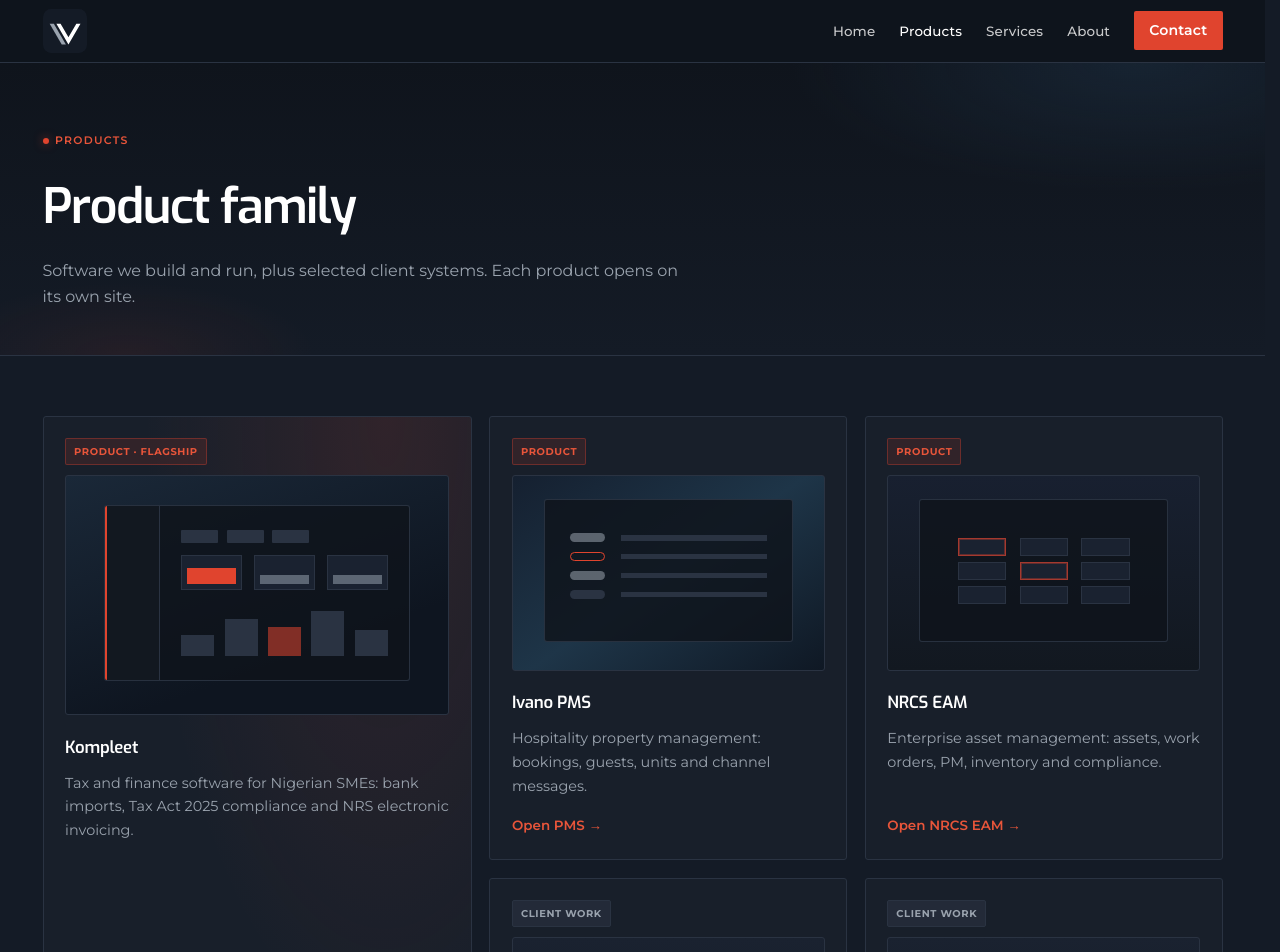
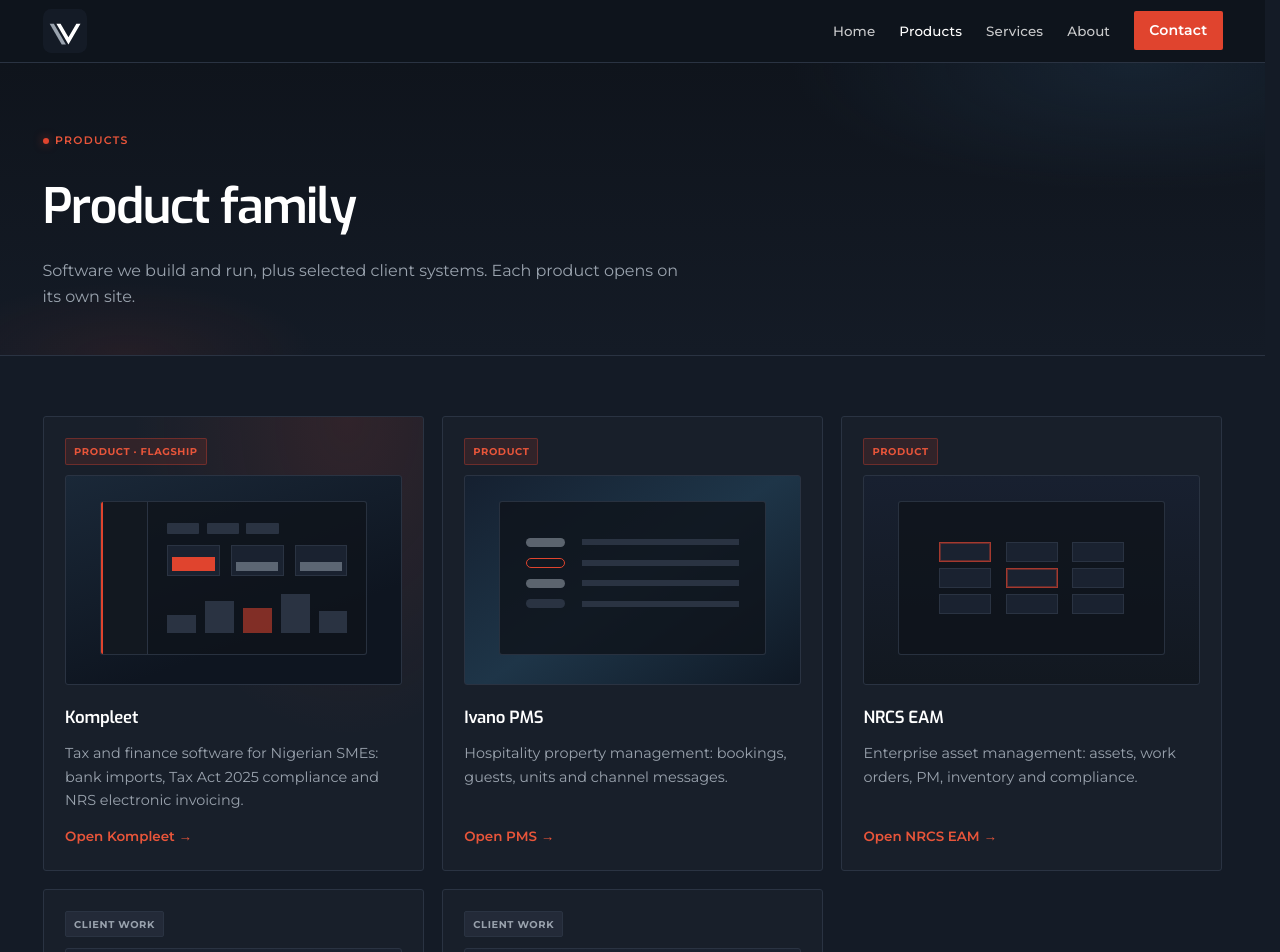
Before and after one commit to Ivano-Technologies/web-ivano, a Next.js app: page /products in a window 1280 px wide. Shown: the top 952 px of the page. Built offline with nearby package versions, Linux system fonts and the light colour scheme.

Commit message:
promote: Kompleet product thumbs crop + equal-height (#28) (#32)
Design Accept #28 via throwaway promote. Soft Home CTA gap noted.

```diff
--- a/app/globals.css
+++ b/app/globals.css
@@ -730,6 +730,21 @@
   border-bottom: 1px solid var(--border);
   background: linear-gradient(160deg, #1A2838, #0E1520 70%);
 }
+.thumb-shot {
+  object-fit: cover;
+  object-position: 0% 0%;
+}
+/* Home product thumbs: all three share the full 1280x800 frame so titles/CTAs line up */
+.thumb-card .thumb-media {
+  aspect-ratio: 16 / 10;
+}
+.thumb-card .thumb-shot {
+  object-fit: cover;
+  object-position: 0% 0%;
+}
+.thumb-card[data-highlight="kompleet"] .thumb-media {
+  background: #0F1520;
+}
 .thumb-media.t1 { background: linear-gradient(160deg, #1A2838, #0E1520 70%); }
 .thumb-media.t2 { background: linear-gradient(145deg, #152030, #1E3548 50%, #0F1824); }
 .thumb-media.t3 { background: linear-gradient(180deg, #182030, #121820); }
@@ -767,7 +782,7 @@
   align-items: center;
   min-height: 44px;
 }
-.card .cta-row { margin-top: 0.25rem; }
+.card .cta-row { margin-top: auto; }
 .principle .ico {
   width: 28px;
   height: 3px;
@@ -814,16 +829,26 @@
 
 .bento { display: grid; gap: 1.1rem; grid-template-columns: 1fr; }
 @media (min-width: 1024px) {
+  /* Equal-height 3-up: no featured 2-row span, no flex-grow thumb zoom */
   .bento {
-    grid-template-columns: 1.2fr 1fr 1fr;
-    grid-template-rows: auto auto;
+    grid-template-columns: repeat(3, 1fr);
   }
-  .bento .card.featured { grid-row: 1 / 3; }
   .bento .card.featured {
     background:
       radial-gradient(ellipse at 80% 0%, rgba(224, 68, 46, 0.12), transparent 50%),
       var(--bg-card);
   }
+  .bento .card.featured .thumb-media {
+    aspect-ratio: 16 / 10;
+    width: 100%;
+    flex: 0 0 auto;
+    min-height: 0;
+  }
+  .bento .card.featured .thumb-shot {
+    object-fit: cover;
+    object-position: 0% 0%;
+  }
+  .bento .card .cta-row { margin-top: auto; }
 }
 
 /* Mini-UI thumbs */
```
